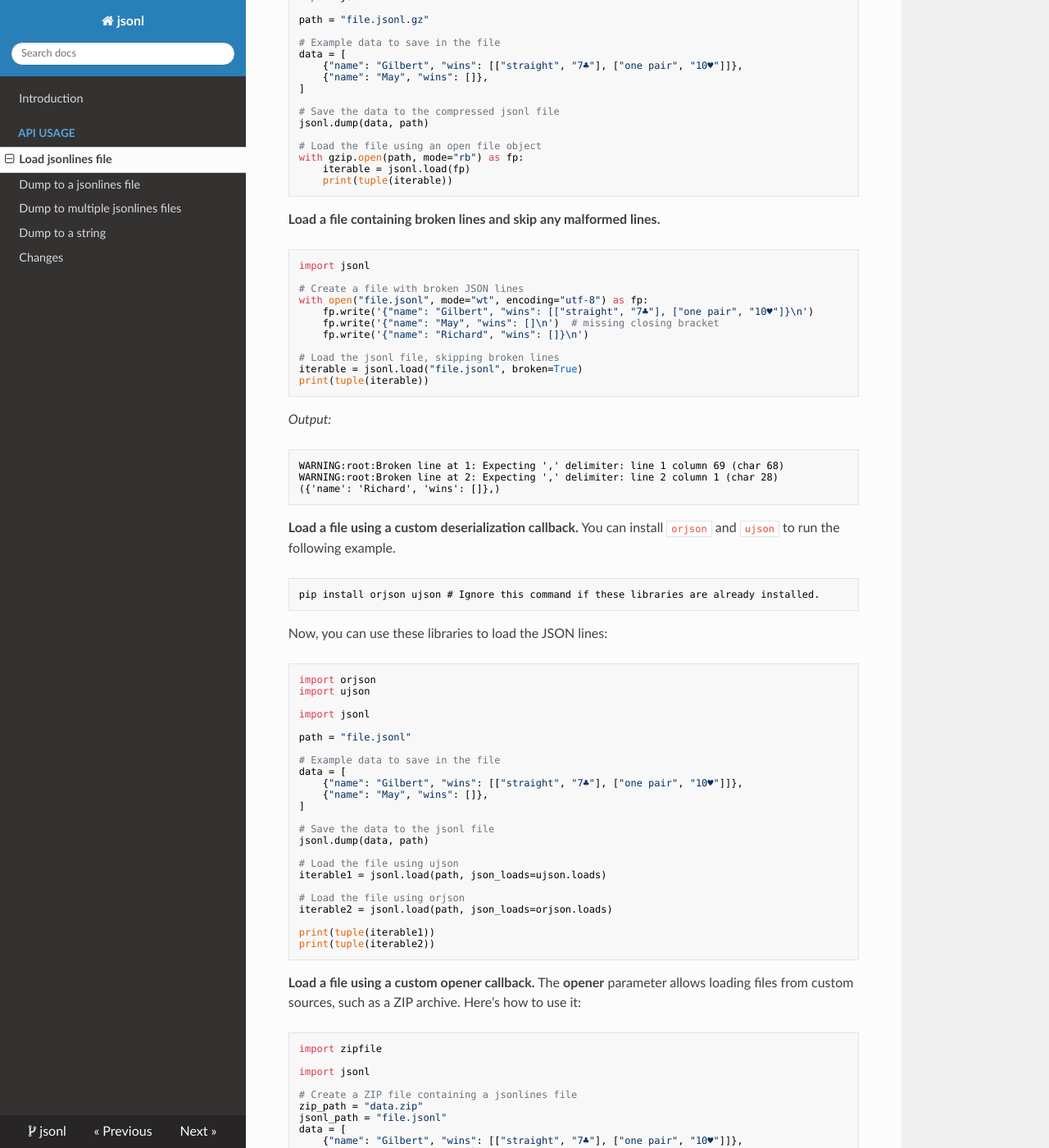
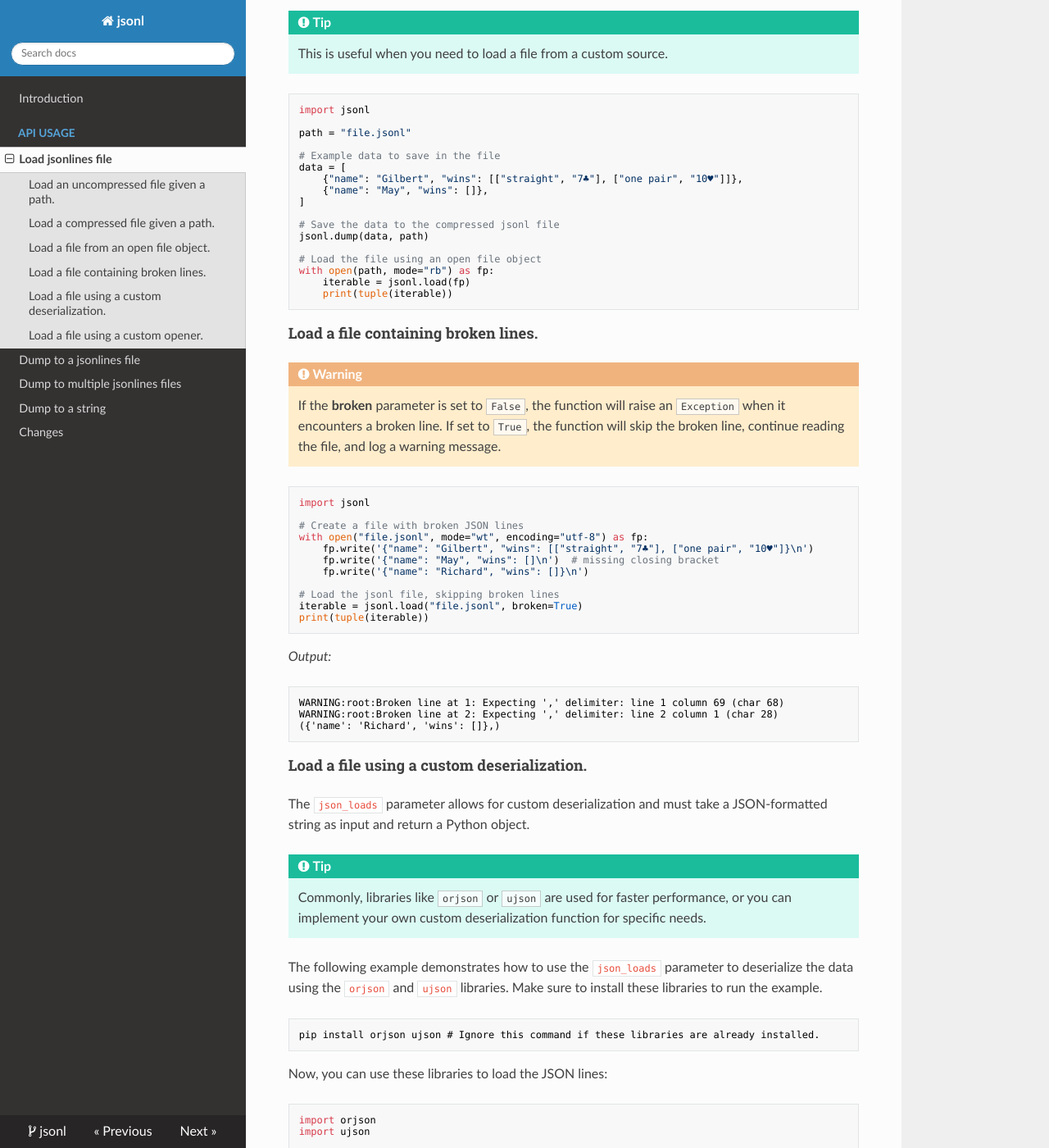
Before and after one commit to rmoralespp/jsonl, an MkDocs documentation site: the page built from docs/load.md, in a window 1280 px wide and 1400 px high, scrolled down 1068 px. Shown: the whole window at 82% size. Built offline with MkDocs 1.6.1, drawn with Linux system fonts in a browser that asks for light colours; nearby versions of some CDN libraries; some of the changed text lies outside the part shown.

Commit message:
Update docs

````diff
--- a/docs/dump.md
+++ b/docs/dump.md
@@ -1,6 +1,9 @@
-# Dump an iterable to a JSON Lines file.
+# Dump an iterable to a JSON Lines file incrementally.
 
-**Dump the data to an uncompressed file at the specified path.**
+Dump JSON Lines (jsonl) files incrementally, supporting both uncompressed and compressed formats and allowing
+custom serialization and opener callbacks.
+
+#### Dump the data to an uncompressed file at the specified path.
 
 ```python
 import jsonl
@@ -13,10 +16,11 @@ data = [
 jsonl.dump(data, "file.jsonl")
 ```
 
-**Dump the data to a compressed file at the specified path.**
+#### Dump the data to a compressed file at the specified path.
 
-The file can be compressed using `gzip`, `bzip2`, or `xz` formats. If the file extension is not recognized, it will be
-dumped to a text file.
+!!! note
+    Supported compression formats are: **gzip (.gz), bzip2 (.bz2), xz (.xz)**
+    If a file extension is not provided or is unrecognized, the file will be assumed to be uncompressed.
 
 ```python
 import jsonl
@@ -39,7 +43,7 @@ jsonl.dump(data, "file.jsonl.xz")
 jsonl.dump(data, "file.jsonl.foo")
 ```
 
-**Dump the data to the already opened compressed file.**
+#### Dump the data to the already opened compressed file.
 
 ```python
 import gzip
@@ -55,7 +59,7 @@ with gzip.open("file.jsonl.gz", mode="wb") as fp:
     jsonl.dump(data, fp, text_mode=False)
 ```
 
-**Append the data to the end of the existing compressed file.**
+#### Append the data to the end of the existing compressed file.
 
 ```python
 
@@ -72,7 +76,11 @@ with gzip.open("file.jsonl.gz", mode="ab") as fp:
     jsonl.dump(data, fp, text_mode=False)
 ```
 
-**Dump the data to a custom file object.**
+#### Dump the data to a custom file object.
+
+!!! tip
+    Use this feature when you need to write the data to a custom file object.
+    The custom file object must have a `write` or `writelines` method.
 
 ```python
 
@@ -80,12 +88,14 @@ import jsonl
 
 
 class MyCustomFile1:
+    """A custom file object that has a write method."""
 
     def write(self, line):
         print(line)
 
 
 class MyCustomFile2:
+    """A custom file object that has a writelines method."""
 
     def writelines(self, lines):
         print("".join(lines))
@@ -103,8 +113,13 @@ jsonl.dump(data, MyCustomFile1(), text_mode=True)
 jsonl.dump(data, MyCustomFile2(), text_mode=True)
 ```
 
-**Write the data using a custom serialization callback.**
-You can install `orjson` and `ujson` to run the following example.
+#### Dump data with a custom serialization.
+
+The `json_dumps` parameter allows for custom serialization and must take a Python object and return a
+JSON-formatted string.
+
+The following example shows how to use the `json_dumps` parameter to serialize data with the `orjson` and `ujson `
+libraries. Make sure to install these libraries to run the example.
 
 ```console
 pip install orjson ujson # Ignore this command if these libraries are already installed.
--- a/docs/load.md
+++ b/docs/load.md
@@ -1,12 +1,14 @@
 # Load JSON Lines files
 
-Load JSON Lines **(jsonl)** files in Python, covering both uncompressed and compressed files, handling broken lines, and
-using custom deserialization and opener callbacks.
+Load JSON Lines **(jsonl)** files incrementally, supporting both uncompressed and compressed formats, handling broken
+lines, and allowing custom deserialization and opener callbacks.
 
-Support for loading files compressed in `gzip`, `bzip2`, and `xz` formats.
-If a compression extension is not provided or is unrecognized, the file will be assumed to be uncompressed.
+<a id="note-compression"></a>
+!!! note
+    Supported compression formats are: **gzip (.gz), bzip2 (.bz2), xz (.xz)**
+    If a file extension is not provided or is unrecognized, the file will be assumed to be uncompressed.
 
-**Load an uncompressed file given a path**
+#### Load an uncompressed file given a path.
 
 ```python
 import jsonl
@@ -27,13 +29,14 @@ iterable = jsonl.load(path)
 print(tuple(iterable))
 ```
 
-**Load a compressed file given a path.**
-The file can be compressed using `gzip`, `bzip2`, or `xz` formats.
+#### Load a compressed file given a path.
+
+Check [note](#note-compression) for more details
 
 ```python
 import jsonl
 
-path = "file.jsonl.gz"
+path = "file.jsonl.gz" # gzip compressed file, but it can be ".bz2" or ".xz"
 
 # Example data to save in the file
 data = [
@@ -49,13 +52,15 @@ iterable = jsonl.load(path)
 print(tuple(iterable))
 ```
 
-**Load a file from an open file object.** This is useful when you need to load a file from a custom source.
+#### Load a file from an open file object.
+
+!!! tip
+    This is useful when you need to load a file from a custom source.
 
 ```python
-import gzip
 import jsonl
 
-path = "file.jsonl.gz"
+path = "file.jsonl"
 
 # Example data to save in the file
 data = [
@@ -67,12 +72,16 @@ data = [
 jsonl.dump(data, path)
 
 # Load the file using an open file object
-with gzip.open(path, mode="rb") as fp:
+with open(path, mode="rb") as fp:
     iterable = jsonl.load(fp)
     print(tuple(iterable))
 ```
 
-**Load a file containing broken lines and skip any malformed lines.**
+#### Load a file containing broken lines.
+
+!!! warning
+    If the **broken** parameter is set to `False`, the function will raise an `Exception` when it encounters a broken line.
+    If set to `True`, the function will skip the broken line, continue reading the file, and log a warning message.
 
 ```python
 import jsonl
@@ -96,8 +105,17 @@ WARNING:root:Broken line at 2: Expecting ',' delimiter: line 2 column 1 (char 28
 ({'name': 'Richard', 'wins': []},)
 ```
 
-**Load a file using a custom deserialization callback.**
-You can install `orjson` and `ujson` to run the following example.
+#### Load a file using a custom deserialization.
+
+The `json_loads` parameter allows for custom deserialization and must take a JSON-formatted
+string as input and return a Python object.
+
+!!! tip
+    Commonly, libraries like `orjson` or `ujson` are used for faster performance, or you can implement your own
+    custom deserialization function for specific needs.
+
+The following example demonstrates how to use the `json_loads` parameter to deserialize the data
+using the `orjson` and `ujson` libraries. Make sure to install these libraries to run the example.
 
 ```console
 pip install orjson ujson # Ignore this command if these libraries are already installed.
@@ -132,8 +150,9 @@ print(tuple(iterable1))
 print(tuple(iterable2))
 ```
 
-**Load a file using a custom **opener** callback.**
-The **opener** parameter allows loading files from custom sources, such as a ZIP archive. Here’s how to use it:
+#### Load a file using a custom opener.
+
+The `opener` parameter allows loading files from custom sources, such as a ZIP archive. Here’s how to use it:
 
 ```python
 import zipfile
--- a/mkdocs.yml
+++ b/mkdocs.yml
@@ -6,6 +6,8 @@ repo_name: jsonl
 theme:
   name: readthedocs
   custom_dir: 'docs'
+markdown_extensions:
+  admonition: {}
 nav:
   - Introduction: index.md
   - API usage:
````
Also changed, not shown: docs/dump_fork.md (+1 -1 lines).
